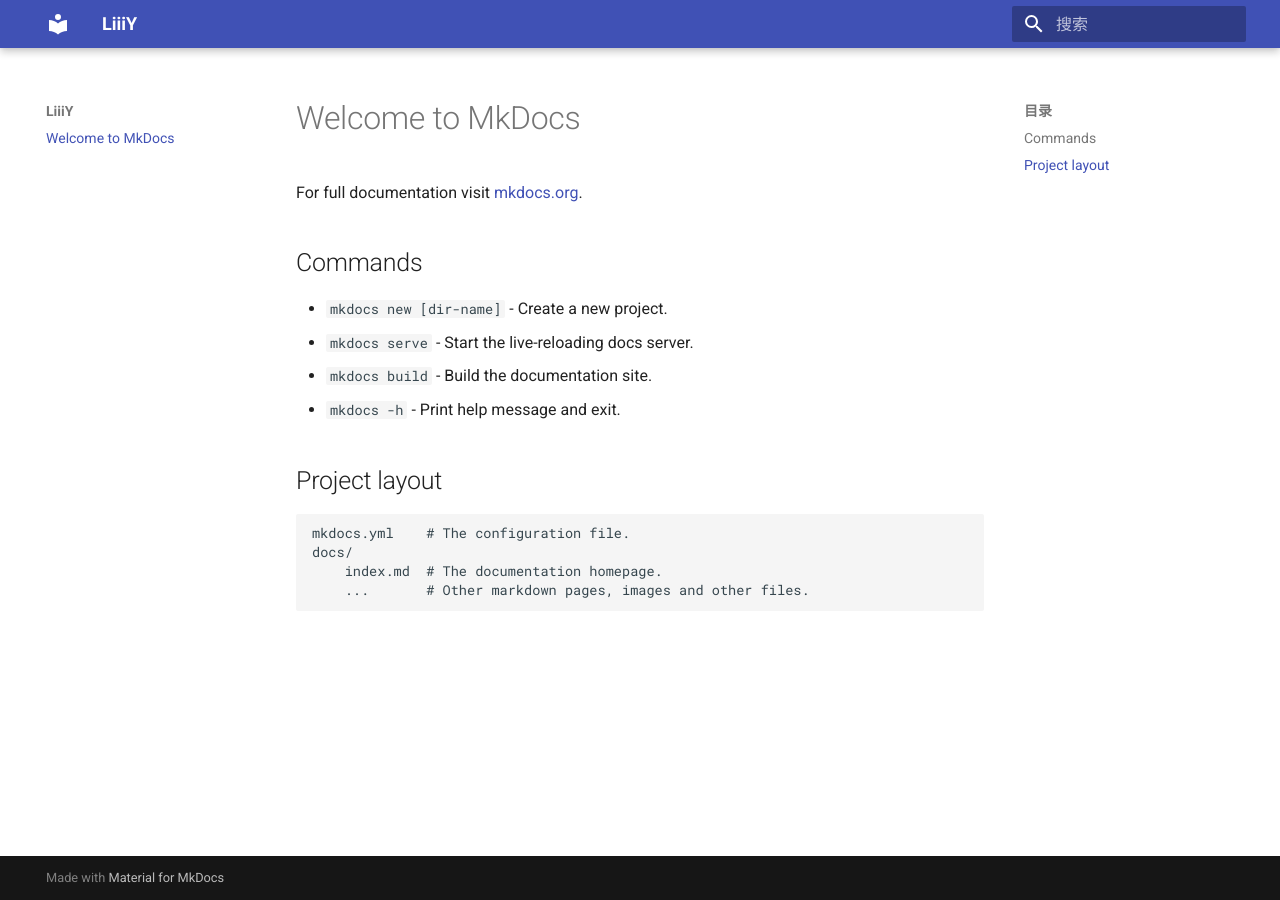
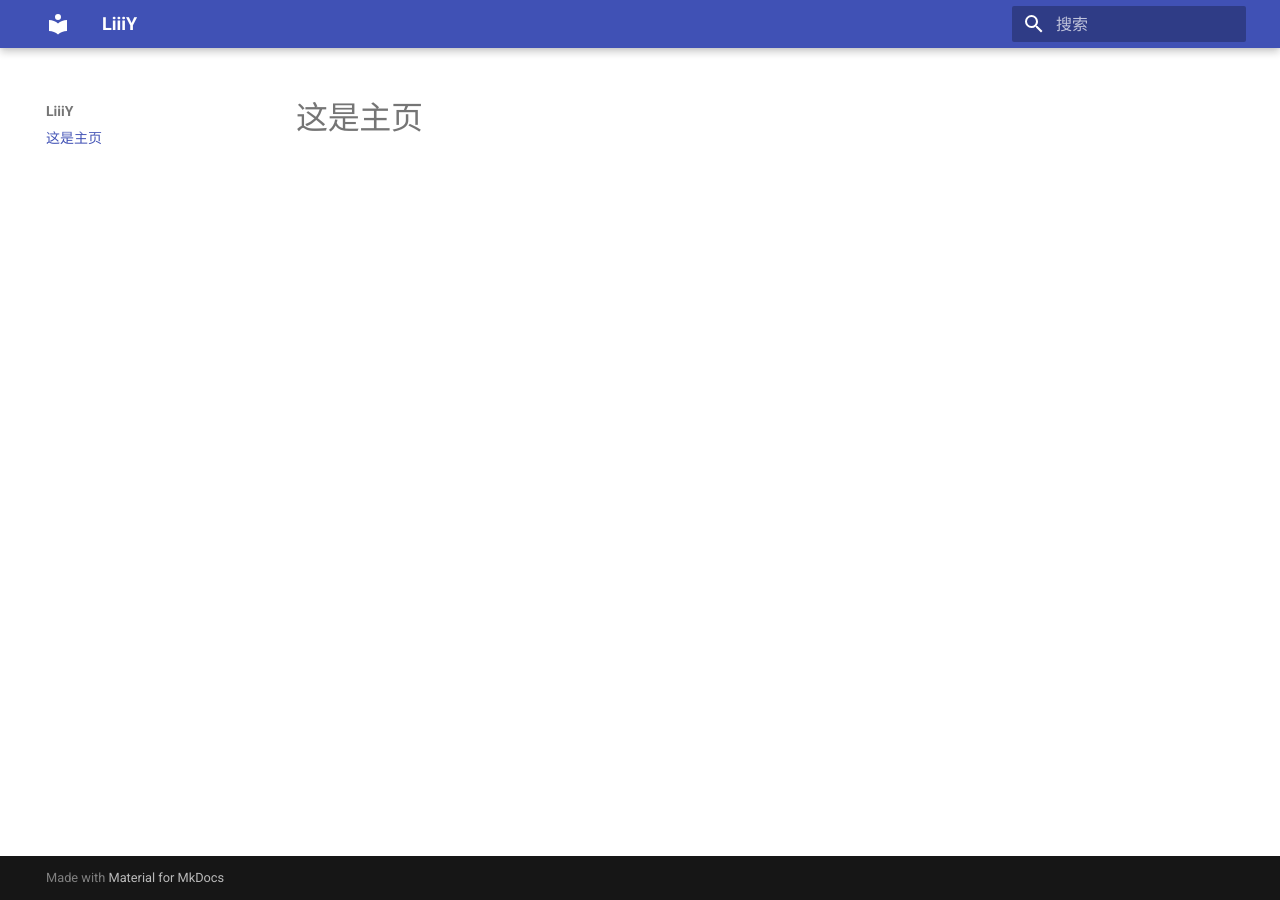
Before and after one commit to liycn/liycn.github.io, an MkDocs documentation site: the page built from docs/index.md, in a window 1280 px wide. Built offline with MkDocs 1.6.1 and Material for MkDocs 9.7.7, drawn with Linux system fonts in a browser that asks for light colours.

Commit message:
web init

```diff
--- a/docs/index.md
+++ b/docs/index.md
@@ -1,17 +1 @@
-# Welcome to MkDocs
-
-For full documentation visit [mkdocs.org](https://www.mkdocs.org).
-
-## Commands
-
-* `mkdocs new [dir-name]` - Create a new project.
-* `mkdocs serve` - Start the live-reloading docs server.
-* `mkdocs build` - Build the documentation site.
-* `mkdocs -h` - Print help message and exit.
-
-## Project layout
-
-    mkdocs.yml    # The configuration file.
-    docs/
-        index.md  # The documentation homepage.
-        ...       # Other markdown pages, images and other files.
+# 这是主页
--- a/mkdocs.yml
+++ b/mkdocs.yml
@@ -1,5 +1,5 @@
 site_name: LiiiY
-dev_addr: 0.0.0.0:8000
+dev_addr: localhost:8000
 theme:
   name: material
   language: zh
```
Also changed, not shown: README.md (added, +2 -0 lines).
